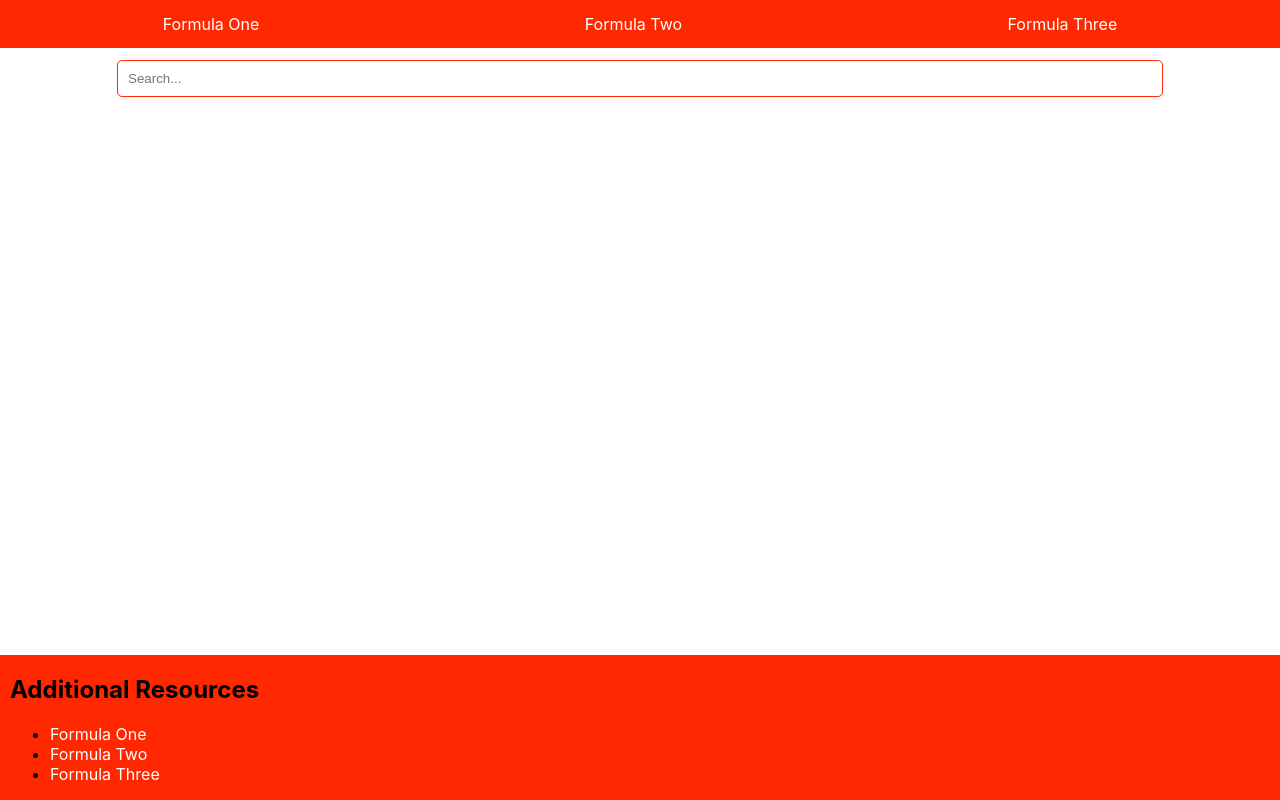
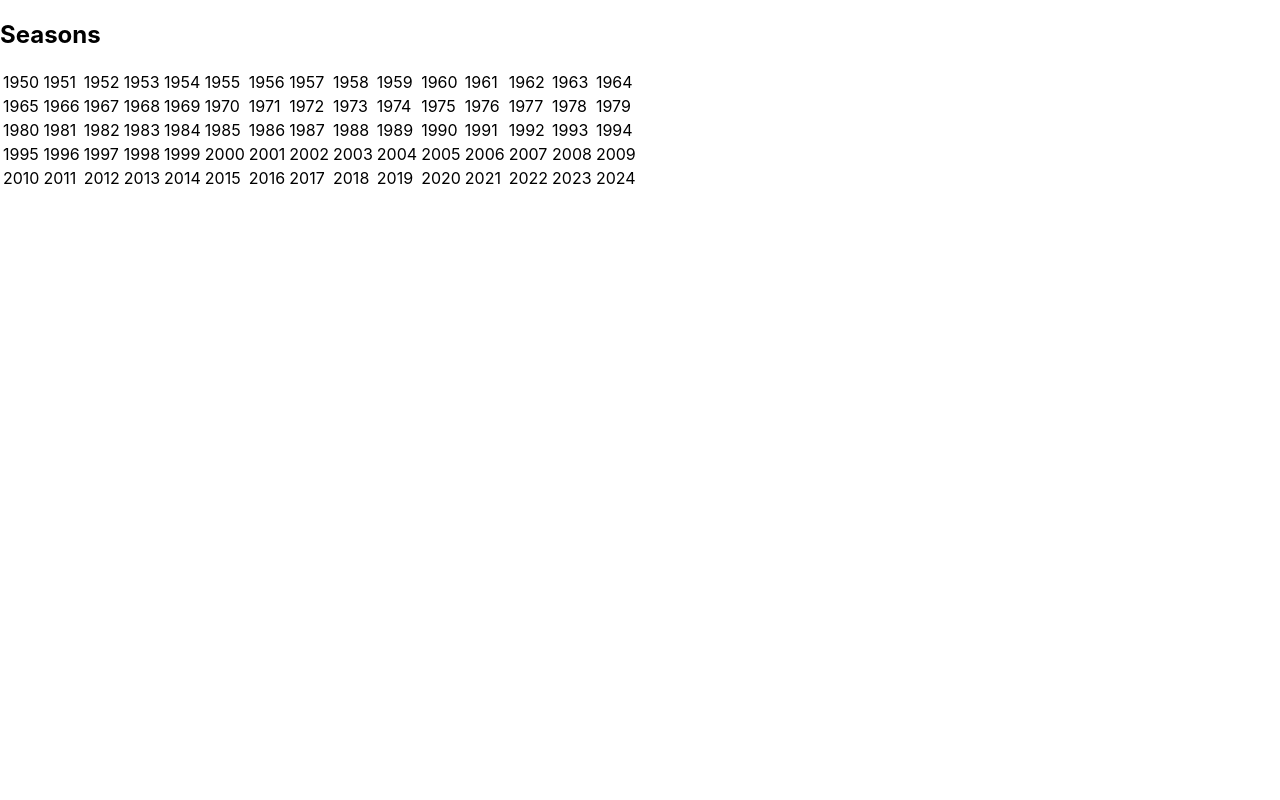
Before and after one commit to davislr2/SpeedSearch, a React (Create React App) app in the folder React/my-app/: page /f1 in a window 1280 px wide. Built offline with nearby package versions, Linux system fonts and the light colour scheme; no server answers.

Commit message:
started the F1 page, and the header link points to it now.

```diff
--- a/React/my-app/package.json
+++ b/React/my-app/package.json
@@ -8,6 +8,7 @@
     "@testing-library/user-event": "^13.5.0",
     "react": "^18.3.1",
     "react-dom": "^18.3.1",
+    "react-router-dom": "^6.26.2",
     "react-scripts": "5.0.1",
     "web-vitals": "^2.1.4"
   },
--- a/React/my-app/src/App.js
+++ b/React/my-app/src/App.js
@@ -1,7 +1,29 @@
 import React from "react";
+import { BrowserRouter as Router, Route, Routes, useLocation } from "react-router-dom";
 import Navbar from "./components/Navbar.js";
 import Searchbar from "./components/Searchbar.js";
 import Footer from "./components/Footer.js";
+import F1 from "./pages/F1.js";
+
+function AppLayout({ children }) {
+  const location = useLocation();
+
+  // Define paths where you don't want the Navbar or Footer to appear
+  const hideNavbarFooterPaths = ["/f1"];
+  const currentPath = location.pathname.replace(/\/$/, "");
+
+  return (
+    <div className="App">
+      {/* Conditionally render Navbar and Footer */}
+      {!hideNavbarFooterPaths.includes(currentPath) && <Navbar />}
+
+      {children}  {/* This will render the Routes */}
+
+      {!hideNavbarFooterPaths.includes(currentPath) && <Footer />}
+    </div>
+  );
+}
+
 
 class App extends React.Component {
     constructor(props) {
@@ -21,14 +43,22 @@ callAPI() {
 }
 render() {
   return (
-      <div className="App">
-        <Navbar />
+      <Router>
+        <AppLayout>  {/* Wrap Routes with AppLayout for conditional rendering */}
+          <Routes>
+            <Route path="/" element={
+              <>
                 <Searchbar />
-        <Footer />
                 <header className="App-header">
                   <p>{this.state.apiResponse}</p>
                 </header>
-      </div>
+              </>
+            } />
+
+            <Route path="/f1" element={<F1 />} />  {/* Define the F1 route */}
+          </Routes>
+        </AppLayout>
+      </Router>
   );
 }
 }
--- a/React/my-app/src/components/Navbar.js
+++ b/React/my-app/src/components/Navbar.js
@@ -1,11 +1,11 @@
 import React from 'react'
+import { Link } from 'react-router-dom'
 import '../styles/Navbar.css'
-
 function Navbar() {
     return (
         <nav className="navbar">
             <ul className="nav-links">
-                <li><a href="/">Formula One</a></li>
+                <li><a href="/f1">Formula One</a></li>
                 <li><a href="/">Formula Two</a></li>
                 <li><a href="/">Formula Three</a></li>
             </ul>
--- /dev/null
+++ b/React/my-app/src/pages/F1.js
@@ -0,0 +1,38 @@
+import React from 'react';
+
+function F1() {
+    return (
+        <div className="seasons">
+            <h2>Seasons</h2>
+            <table className = "seasons-table">
+                <tr>
+                    <td>1950</td> <td>1951</td> <td>1952</td> <td>1953</td> <td>1954</td>
+                    <td>1955</td> <td>1956</td> <td>1957</td> <td>1958</td> <td>1959</td>
+                    <td>1960</td> <td>1961</td> <td>1962</td> <td>1963</td> <td>1964</td>
+                </tr>
+                <tr>
+                    <td>1965</td> <td>1966</td> <td>1967</td> <td>1968</td> <td>1969</td>
+                    <td>1970</td> <td>1971</td> <td>1972</td> <td>1973</td> <td>1974</td>
+                    <td>1975</td> <td>1976</td> <td>1977</td> <td>1978</td> <td>1979</td>
+                </tr>
+                <tr>
+                    <td>1980</td> <td>1981</td> <td>1982</td> <td>1983</td> <td>1984</td>
+                    <td>1985</td> <td>1986</td> <td>1987</td> <td>1988</td> <td>1989</td>
+                    <td>1990</td> <td>1991</td> <td>1992</td> <td>1993</td> <td>1994</td>
+                </tr>
+                <tr>
+                    <td>1995</td> <td>1996</td> <td>1997</td> <td>1998</td> <td>1999</td>
+                    <td>2000</td> <td>2001</td> <td>2002</td> <td>2003</td> <td>2004</td>
+                    <td>2005</td> <td>2006</td> <td>2007</td> <td>2008</td> <td>2009</td>
+                </tr>
+                <tr>
+                    <td>2010</td> <td>2011</td> <td>2012</td> <td>2013</td> <td>2014</td>
+                    <td>2015</td> <td>2016</td> <td>2017</td> <td>2018</td> <td>2019</td>
+                    <td>2020</td> <td>2021</td> <td>2022</td> <td>2023</td> <td>2024</td>
+                </tr>
+            </table>
+        </div>
+    );
+}
+
+export default F1;
```
Also changed, not shown: 1 other file (tests, documents, lock files or other folders). Lines whose indentation alone changed are shown as unchanged.
